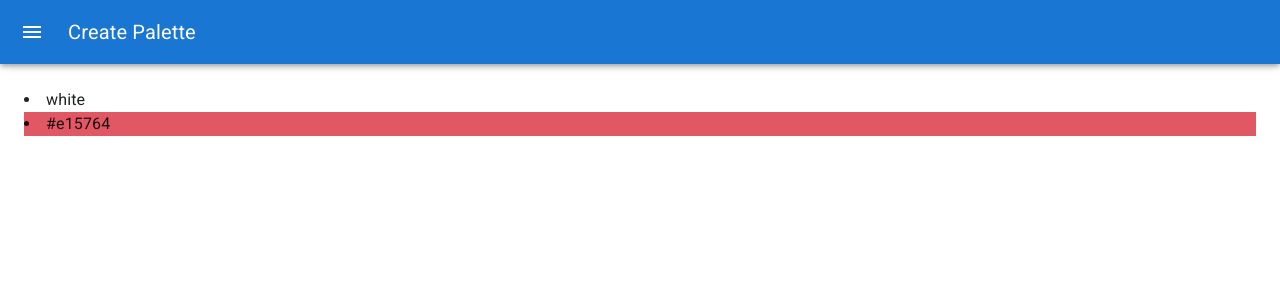
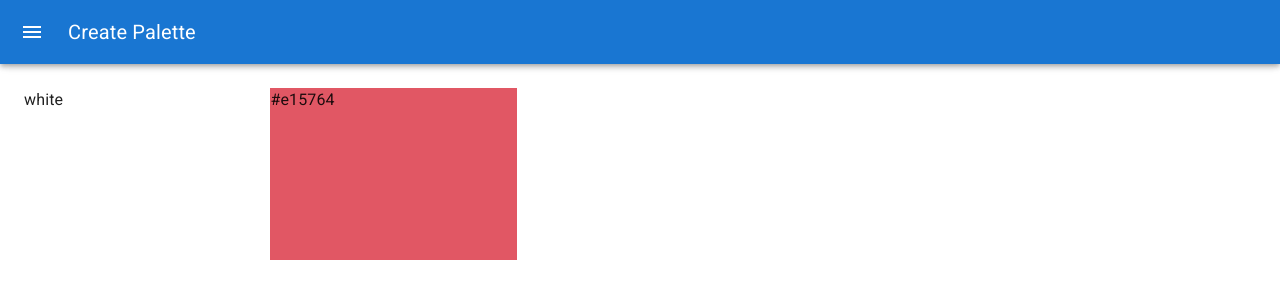
Before and after one commit to RafalZakrzewski84/color_app_project, a React (Create React App) app: page /palette/new in a window 1280 px wide. Shown: the top 300 px of the page. Built offline with nearby package versions, Linux system fonts and the light colour scheme.

Commit message:
Creating draggable color box

```diff
--- /dev/null
+++ b/src/components/DraggableColorBox.js
@@ -0,0 +1,22 @@
+import React from 'react';
+import { withStyles } from '@mui/styles';
+
+const styles = {
+  root: {
+    width: '20%',
+    height: '25%',
+    margin: '0 auto',
+    display: 'inline-block',
+    position: 'relative',
+  },
+};
+
+function DraggableColorBox({ color, classes }) {
+  return (
+    <div className={classes.root} style={{ backgroundColor: color }}>
+      {color}
+    </div>
+  );
+}
+
+export default withStyles(styles)(DraggableColorBox);
--- a/src/components/NewPaletteForm/NewPaletteForm.js
+++ b/src/components/NewPaletteForm/NewPaletteForm.js
@@ -13,12 +13,14 @@ import MenuIcon from '@mui/icons-material/Menu';
 import ChevronLeftIcon from '@mui/icons-material/ChevronLeft';
 import ChevronRightIcon from '@mui/icons-material/ChevronRight';
 import Button from '@mui/material/Button';
+import DraggableColorBox from '../DraggableColorBox';
 
 const drawerWidth = 300;
 
 const Main = styled('main', { shouldForwardProp: prop => prop !== 'open' })(
   ({ theme, open }) => ({
     flexGrow: 1,
+    height: 'calc(100vh - 64px)',
     padding: theme.spacing(3),
     transition: theme.transitions.create('margin', {
       easing: theme.transitions.easing.sharp,
@@ -151,9 +153,7 @@ export default function NewPaletteForm() {
       <Main open={open}>
         <DrawerHeader />
         {colors.map((color, idx) => (
-          <li key={color + idx} style={{ backgroundColor: color }}>
-            {color}
-          </li>
+          <DraggableColorBox key={color + idx} color={color} />
         ))}
       </Main>
     </Box>
```
